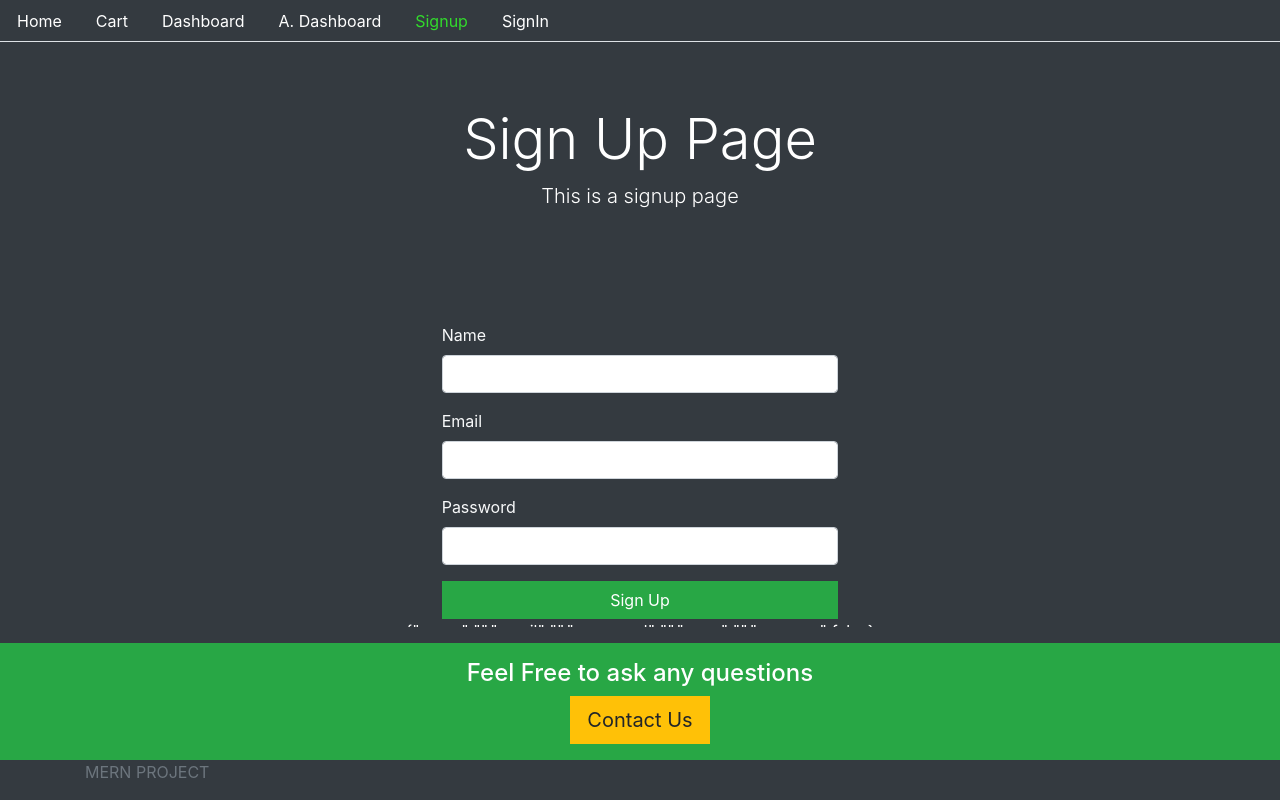
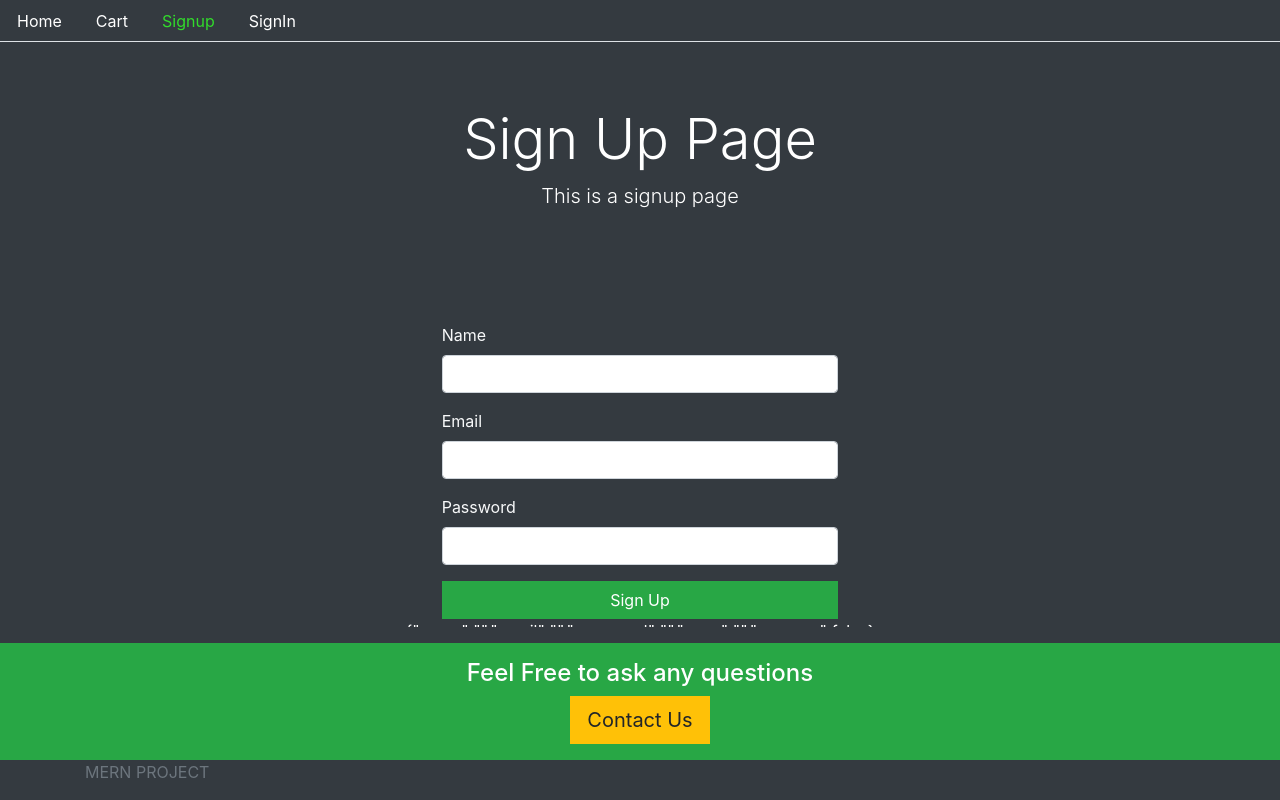
Before and after one commit to akrishna0/tshirtWebsite, a React (Create React App) app in the folder projfrontend/: page /signup in a window 1280 px wide. Built offline with nearby package versions, Linux system fonts and the light colour scheme.

Commit message:
Admin and User Dashboard handle

```diff
--- a/projfrontend/src/core/Menu.js
+++ b/projfrontend/src/core/Menu.js
@@ -1,9 +1,11 @@
 import React, { Fragment } from "react";
 import { Link, withRouter } from "react-router-dom";
 import { signout, isAuthenticated } from "../auth/helper/index";
+const { user } = isAuthenticated();
 
 const currentTab = (history, path) => {
   if (history.location.pathname === path) {
+    console.log("THIS IS USER", user);
     return { color: "#32db2c" };
   }
   return { color: "#FFFFFF" };
@@ -26,7 +28,7 @@ const Menu = ({ history }) => (
           Cart
         </Link>
       </li>
-
+      {isAuthenticated() && (
         <li className="nav-item">
           <Link
             style={currentTab(history, "/user/dashboard")}
@@ -36,6 +38,8 @@ const Menu = ({ history }) => (
             Dashboard
           </Link>
         </li>
+      )}
+      {isAuthenticated() && user.role === 1 && (
         <li className="nav-item">
           <Link
             style={currentTab(history, "/admin/dashboard")}
@@ -45,6 +49,7 @@ const Menu = ({ history }) => (
             A. Dashboard
           </Link>
         </li>
+      )}
       {!isAuthenticated() && (
         <Fragment>
           <li className="nav-item">
--- a/projfrontend/src/user/Signin.js
+++ b/projfrontend/src/user/Signin.js
@@ -1,17 +1,18 @@
 import React, { useState } from "react";
 import Base from "../core/Base";
-import { Link, Redirect } from "react-router-dom";
+import { Redirect } from "react-router-dom";
 import { signin, authenticate, isAuthenticated } from "../auth/helper/index";
 const Signin = () => {
   const [values, setValues] = useState({
     email: "",
     password: "",
     error: "",
+    role: "",
     loading: false,
     didRedirect: false,
   });
-  const { email, password, error, loading, didRedirect } = values;
-  const { user } = isAuthenticated;
+  const { email, password, role, error, loading, didRedirect } = values;
+  const { user } = isAuthenticated();
 
   const handleChange = (name) => (event) => {
     setValues({ ...values, error: false, [name]: event.target.value });
@@ -38,7 +39,7 @@ const Signin = () => {
 
   const performRedirect = () => {
     if (didRedirect) {
-      if (user && user.role === 1) {
+      if (role === 1) {
         return <Redirect to="/admin/dashboard" />;
       } else {
         return <Redirect to="/user/dashboard" />;
--- a/projfrontend/src/user/Signup.js
+++ b/projfrontend/src/user/Signup.js
@@ -91,13 +91,14 @@ const Signup = () => {
             style={{ display: success ? "" : "none" }}
           >
             New Account created successfully!
-      <Link to="/sigin">Login here</Link>
+            <Link to="/signin">Login here</Link>
           </div>
         </div>
-    </div>);
+      </div>
+    );
   };
   const errorMessage = () => {
-    return(
+    return (
       <div className="row">
         <div className="col-md-4 offset-sm-4 text-left">
           <div
```
Also changed, not shown: 1 other file (tests, documents, lock files or other folders). Lines whose indentation alone changed are shown as unchanged.
